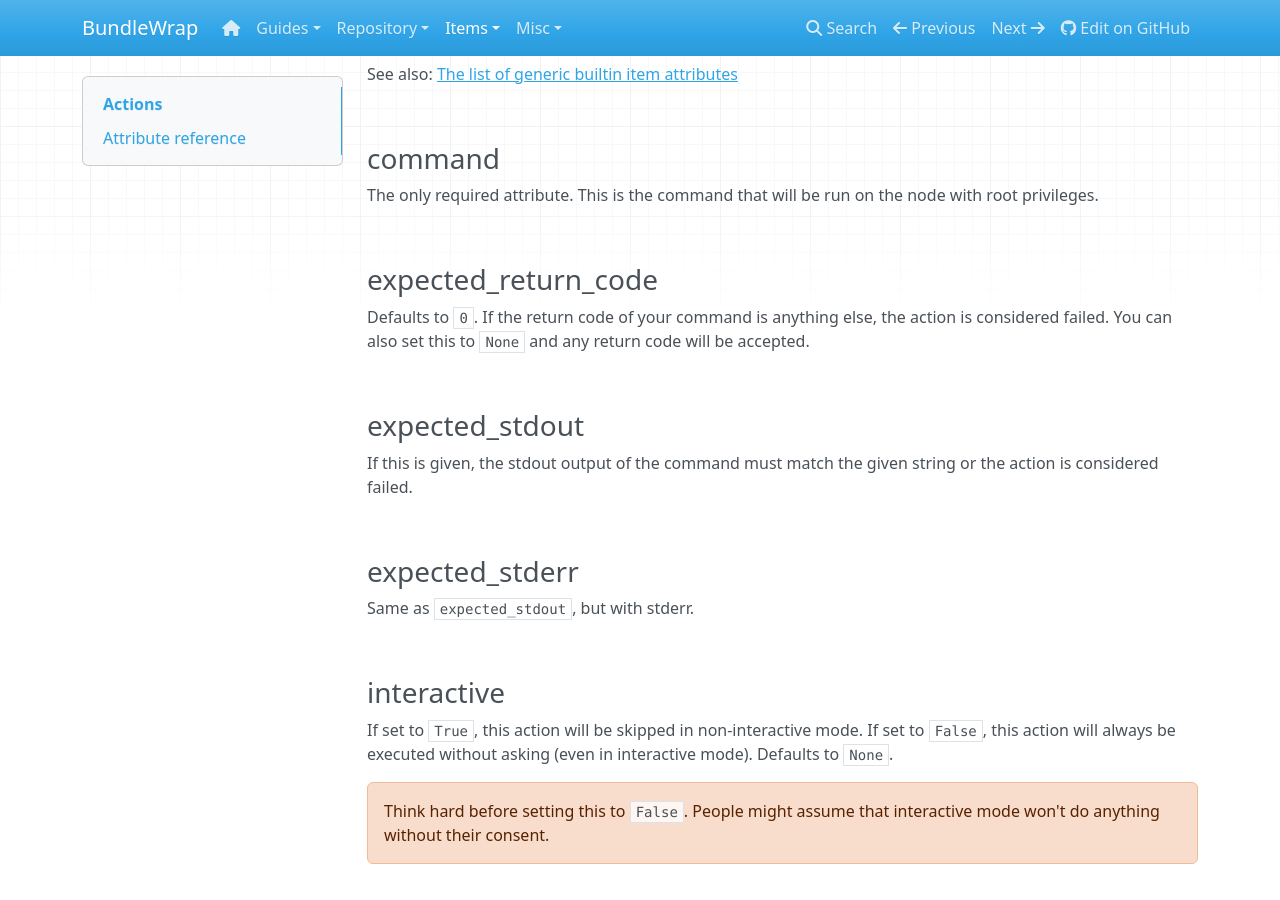
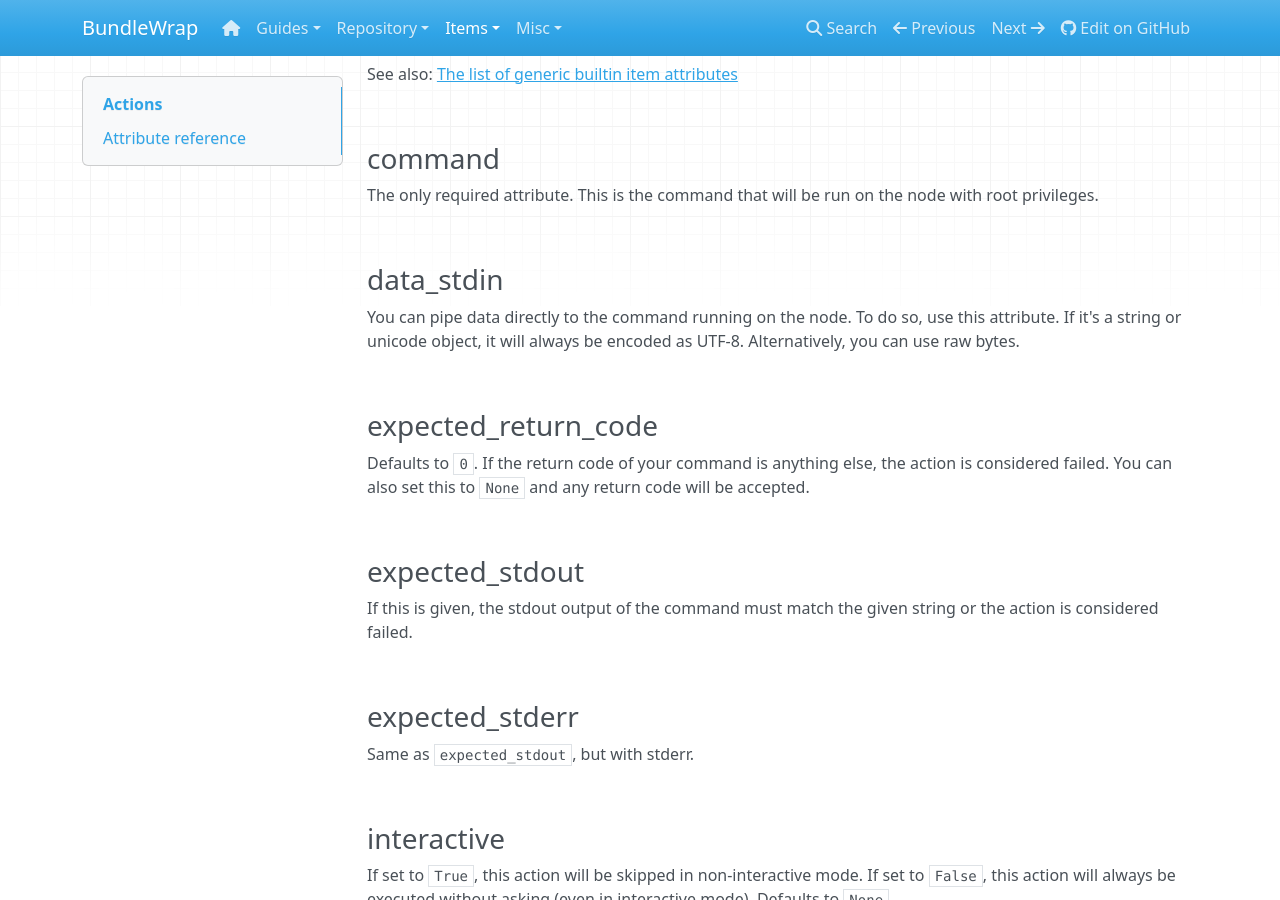
Before and after one commit to bundlewrap/bundlewrap, an MkDocs documentation site: the page built from docs/content/items/action.md, in a window 1280 px wide and 900 px high, scrolled down 391 px. Built offline with MkDocs 1.6.1, drawn with Linux system fonts in a browser that asks for light colours; nearby versions of some CDN libraries; old or Windows-style settings are respelled for this version of MkDocs.

Commit message:
Add documentation for `data_stdin`

```diff
--- a/docs/content/items/action.md
+++ b/docs/content/items/action.md
@@ -24,6 +24,12 @@ The only required attribute. This is the command that will be run on the node wi
 
 <br>
 
+### data_stdin
+
+You can pipe data directly to the command running on the node. To do so, use this attribute. If it's a string or unicode object, it will always be encoded as UTF-8. Alternatively, you can use raw bytes.
+
+<br>
+
 ### expected_return_code
 
 Defaults to `0`. If the return code of your command is anything else, the action is considered failed. You can also set this to `None` and any return code will be accepted.
```
